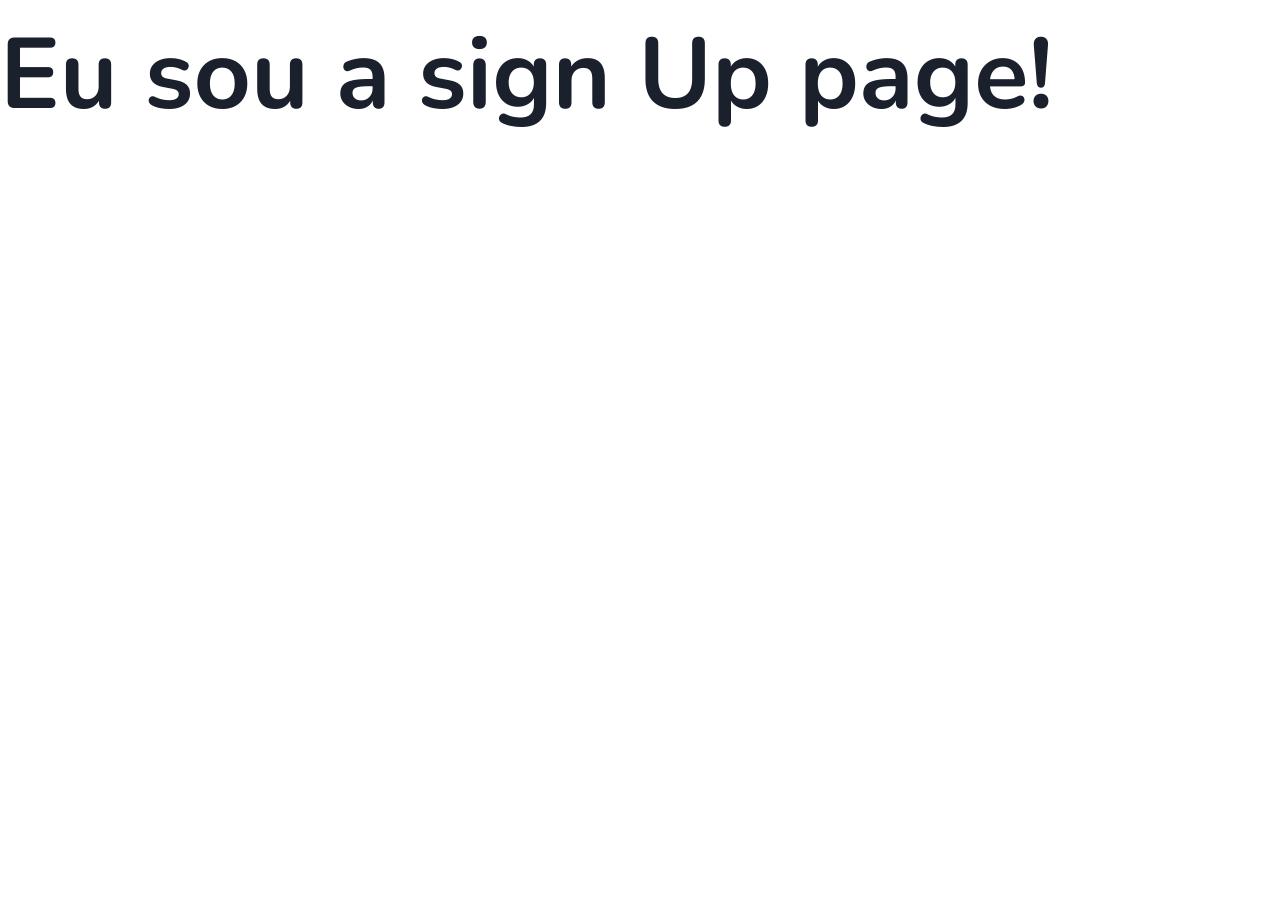
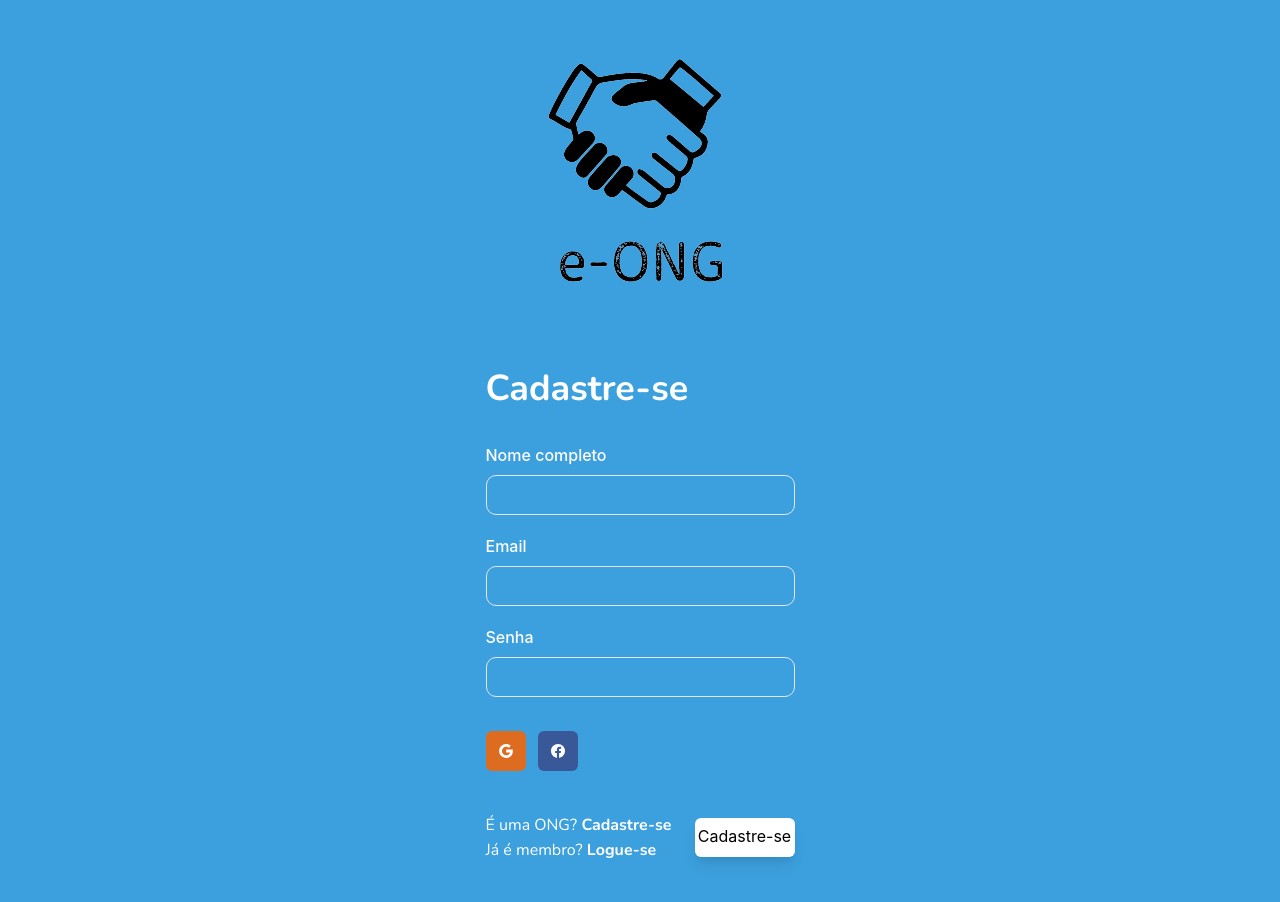
Before and after one commit to lugablima/e-ong-front, a React (Create React App) app: page /sign-up in a window 1280 px wide. Shown: the top 902 px of the page. Before the commit the page ends 800 px from the top, so only its background shows below. Built offline with nearby package versions, Linux system fonts and the light colour scheme.

Commit message:
feat: adds the functionality to register a new user

```diff
--- a/src/components/Form/FormButton.tsx
+++ b/src/components/Form/FormButton.tsx
@@ -11,6 +11,8 @@ export default function FormButton({ text, width, height }: Props) {
     <Button
       bg="tertiary"
       color="secondary"
+      fontWeight={400}
+      fontSize={16}
       w={width}
       h={height}
       boxShadow="lg"
--- a/src/pages/SignUpPage.tsx
+++ b/src/pages/SignUpPage.tsx
@@ -1,9 +1,74 @@
-import { Text } from "@chakra-ui/react";
+import { FormControl, Flex, Box } from "@chakra-ui/react";
+import { useState, FormEvent } from "react";
+
+import FormButton from "../components/Form/FormButton";
+import FormContainer from "../components/Form/FormContainer";
+import FormInput from "../components/Form/FormInput";
+import FormLink from "../components/Form/FormLink";
+import Label from "../components/Form/Label";
+import OAuth from "../components/Form/OAuth";
+import { signUpUserOrFail } from "../services/authService";
+
+export interface ISignUpUser {
+  name: string;
+  email: string;
+  password: string;
+}
 
 export default function SignUpPage() {
+  const [name, setName] = useState<string>("");
+  const [email, setEmail] = useState<string>("");
+  const [password, setPassword] = useState<string>("");
+
+  async function handleSubmit(e: FormEvent) {
+    e.preventDefault();
+
+    const body: ISignUpUser = {
+      name,
+      email,
+      password,
+    };
+
+    try {
+      await signUpUserOrFail(body);
+
+      setName("");
+      setEmail("");
+      setPassword("");
+    } catch (error) {
+      alert(error);
+    }
+  }
+
   return (
-    <Text fontFamily="default" fontSize={100} fontWeight={700}>
-      Eu sou a sign Up page!
-    </Text>
+    <FormContainer title="Cadastre-se">
+      <FormControl as="form" onSubmit={(e) => handleSubmit(e)}>
+        <Label label="Nome completo" />
+        <FormInput type="text" state={name} setState={setName} required />
+        <Label label="Email" />
+        <FormInput type="email" state={email} setState={setEmail} required />
+        <Label label="Senha" />
+        <FormInput
+          type="password"
+          marginBottom={34}
+          state={password}
+          setState={setPassword}
+          required
+        />
+        <OAuth marginBottom={41} />
+        <Flex justify="space-between" align="center">
+          <Box>
+            <FormLink
+              path="/sign-up/ong"
+              text="É uma ONG?"
+              boldText="Cadastre-se"
+            />
+            <br />
+            <FormLink path="/sign-in" text="Já é membro?" boldText="Logue-se" />
+          </Box>
+          <FormButton text="Cadastre-se" width={100} height={39} />
+        </Flex>
+      </FormControl>
+    </FormContainer>
   );
 }
--- a/src/services/authService.ts
+++ b/src/services/authService.ts
@@ -1,6 +1,7 @@
 import axios, { AxiosResponse } from "axios";
 
 import { IUserData } from "../pages/SignInPage";
+import { ISignUpUser } from "../pages/SignUpPage";
 import api from "./api";
 
 interface ISignInResponse {
@@ -17,11 +18,27 @@ export async function signInUserOrFail(userData: IUserData) {
 
     return response.data;
   } catch (error) {
-    if (axios.isAxiosError<IUserData>(error)) {
+    if (axios.isAxiosError(error)) {
       throw error.response?.data;
     } else {
-      // eslint-disable-next-line no-throw-literal
       throw "Algum erro ocorreu, por favor, tente novamente mais tarde!";
     }
   }
 }
+
+export async function signUpUserOrFail(userData: ISignUpUser) {
+  try {
+    const response: AxiosResponse<string> = await api.post(
+      "/sign-up",
+      userData,
+    );
+
+    return response.data;
+  } catch (error) {
+    if (axios.isAxiosError(error)) {
+      throw error.response?.data;
+    } else {
+      throw "Algum erro ocorreu, por favor, tente novamente mais tarde!";
+    }
+  }
+}
```
